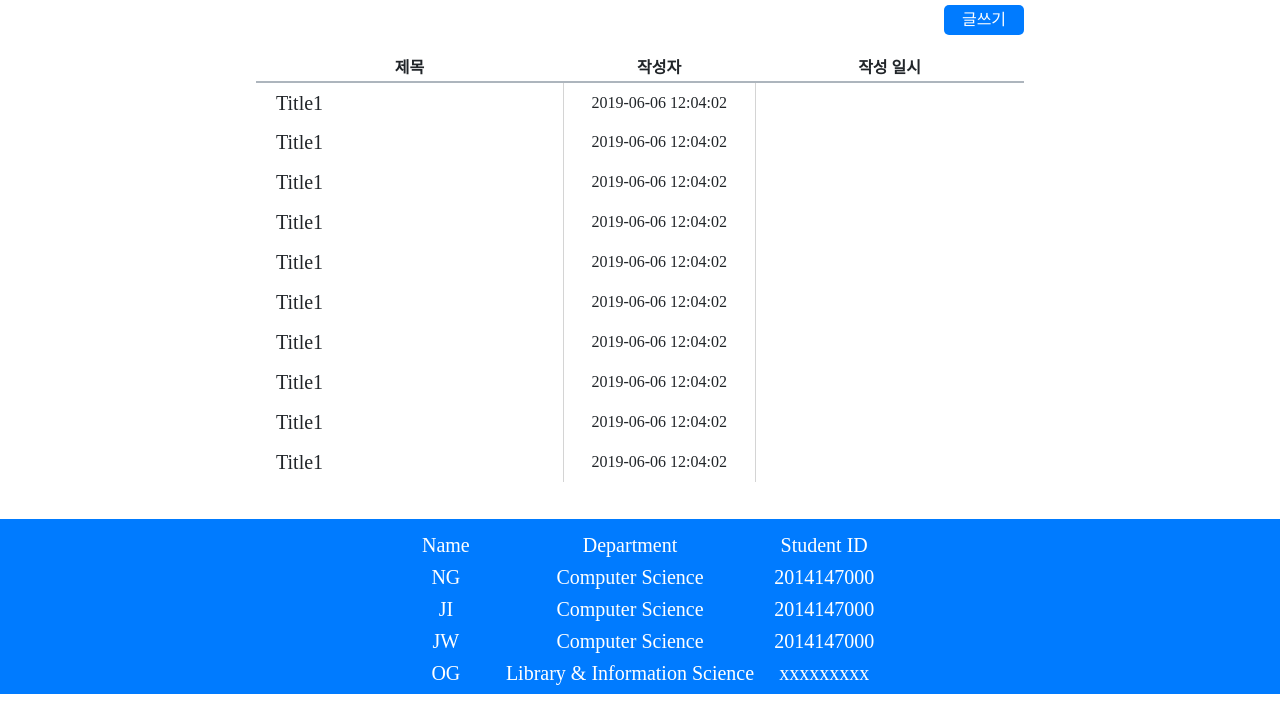
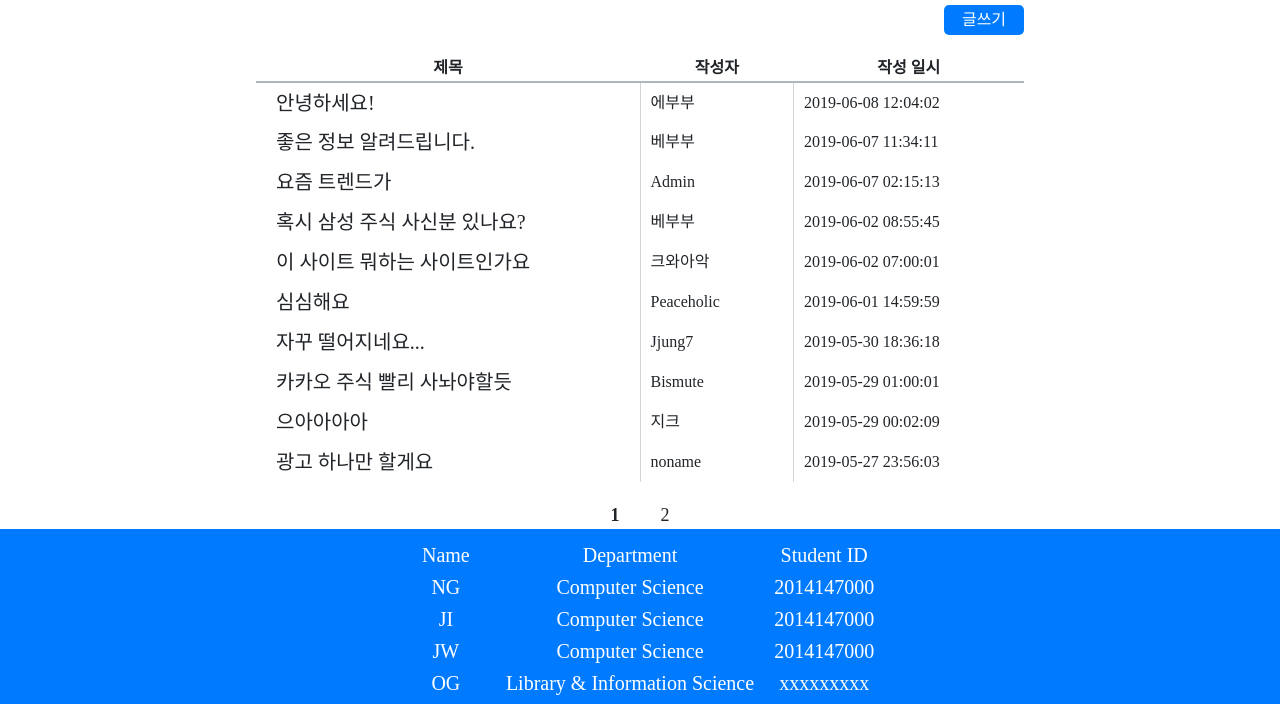
Before and after one commit to Jjungs7/ibai20191, a plain HTML site: page community.html in a window 1280 px wide. Shown: the part 107-811 px from the top of the page. Drawn offline with nearby package versions, Linux system fonts and the light colour scheme; a web font is replaced by a local one.

Commit message:
combined html and json

```diff
--- a/community.html
+++ b/community.html
@@ -18,27 +18,106 @@
     <link rel="stylesheet" href="css/community.css" />
 
     <script type="text/javascript">
+      var jsonData = [
+        {
+          "title": "안녕하세요!",
+          "name": "에부부",
+          "date": "2019-06-08 12:04:02"
+        },
+
+        {
+          "title": "좋은 정보 알려드립니다.",
+          "name": "베부부",
+          "date": "2019-06-07 11:34:11"
+        },
+
+        {
+          "title": "요즘 트렌드가",
+          "name": "Admin",
+          "date": "2019-06-07 02:15:13"
+        },
+
+        {
+          "title": "혹시 삼성 주식 사신분 있나요?",
+          "name": "베부부",
+          "date": "2019-06-02 08:55:45"
+        },
+
+        {
+          "title": "이 사이트 뭐하는 사이트인가요",
+          "name": "크와아악",
+          "date": "2019-06-02 07:00:01"
+        },
+
+        {
+          "title": "심심해요",
+          "name": "Peaceholic",
+          "date": "2019-06-01 14:59:59"
+        },
+
+        {
+          "title": "자꾸 떨어지네요...",
+          "name": "Jjung7",
+          "date": "2019-05-30 18:36:18"
+        },
+
+        {
+          "title": "카카오 주식 빨리 사놔야할듯",
+          "name": "Bismute",
+          "date": "2019-05-29 01:00:01"
+        },
+
+        {
+          "title": "으아아아아",
+          "name": "지크",
+          "date": "2019-05-29 00:02:09"
+        },
+
+        {
+          "title": "광고 하나만 할게요",
+          "name": "noname",
+          "date": "2019-05-27 23:56:03"
+        },
+
+        {
+          "title": "엔씨 빨리 빼길 잘했네요ㅎㅎ",
+          "name": "단타충",
+          "date": "2019-05-26 21:08:00"
+        },
+
+        {
+          "title": "반가워요!",
+          "name": "Admin",
+          "date": "2019-05-26 19:07:57"
+        }
+      ];
+
       window.onload = function makeTable() {
         var tableBody = document.getElementsByClassName("community-board-body")[0];
-        var jsonLocation = "json/table.json";
+        var page = 1;
         var numRow = 10;
+        var numPages = jsonData.length/numRow + 1;
 
-        $.getJSON(jsonLocation, function(data) {
-          var length = data.length;
-          $.each(data, function(i, item) {
+        for (var i=numRow*(page-1); i<numRow*page; ++i) {
+          if (i >= jsonData.length) {
+            break;
+          }
+
+          var jsonObj = jsonData[i];
+
           var tr = document.createElement("tr");
-            tr.setAttribute("height", "40px");
+          tr.setAttribute("class", "community-board-row");
 
           var td1 = document.createElement("td");
-            td1.innerText = item.title;
+          td1.innerText = jsonObj.title;
           td1.setAttribute("class", "community-board-title");
 
           var td2 = document.createElement("td");
-            td2.innerText = item.name;
+          td2.innerText = jsonObj.name;
           td2.setAttribute("class", "community-board-name");
 
           var td3 = document.createElement("td");
-            td2.innerText = item.date;
+          td3.innerText = jsonObj.date;
           td3.setAttribute("class", "community-board-date");
 
           tr.append(td1);
@@ -46,24 +125,24 @@
           tr.append(td3);
 
           tableBody.appendChild(tr);
-          });
+        }
 
         var pageSection = document.getElementsByClassName("community-pages")[0];
-          var numPages = length/numRow + 1;
+        var outerDiv = document.createElement("div");
 
         for (var i=1; i<=numPages; ++i) {
-            var outerDiv = document.createElement("div");
           var innerDiv = document.createElement("div");
           innerDiv.setAttribute("class", "community-page-element");
 
-            if (i == 1) {
+          if (i == page) {
             innerDiv.setAttribute("style", "font-weight: bold");
           }
 
-            innerDiv.innerText = i;
+          innerDiv.innerText = i.toString();
           outerDiv.appendChild(innerDiv);
         }
-        });
+
+        pageSection.appendChild(outerDiv);
       }
     </script>
   </head>
@@ -81,9 +160,9 @@
             </div>
             <table class="community-board">
               <thead class="community-board-head">
-                <th style="width: 40%">제목</th>
-                <th style="width: 25%">작성자</th>
-                <th style="width: 35%">작성 일시</th>
+                <th style="width: 50%">제목</th>
+                <th style="width: 20%">작성자</th>
+                <th style="width: 30%">작성 일시</th>
               </thead>
               <tbody class="community-board-body">
               </tbody>
--- a/css/community.css
+++ b/css/community.css
@@ -17,19 +17,28 @@
   border-bottom: 2px solid #adb5bd;
 }
 
+.community-board-row {
+  height: 40px;
+}
+
 .community-board-title {
   padding-left: 20px;
   font-size: 20px;
   border-right: 1px solid #D4D4D4;
+  cursor: pointer;
+}
+
+.community-board-title:hover {
+  text-decoration: underline;
 }
 
 .community-board-name {
-  text-align: center;
+  padding-left: 10px;
   border-right: 1px solid #D4D4D4;
 }
 
 .community-board-date {
-  text-align: center;
+  padding-left: 10px;
 }
 
 .community-pages {
```
Lines whose indentation alone changed are shown as unchanged.
